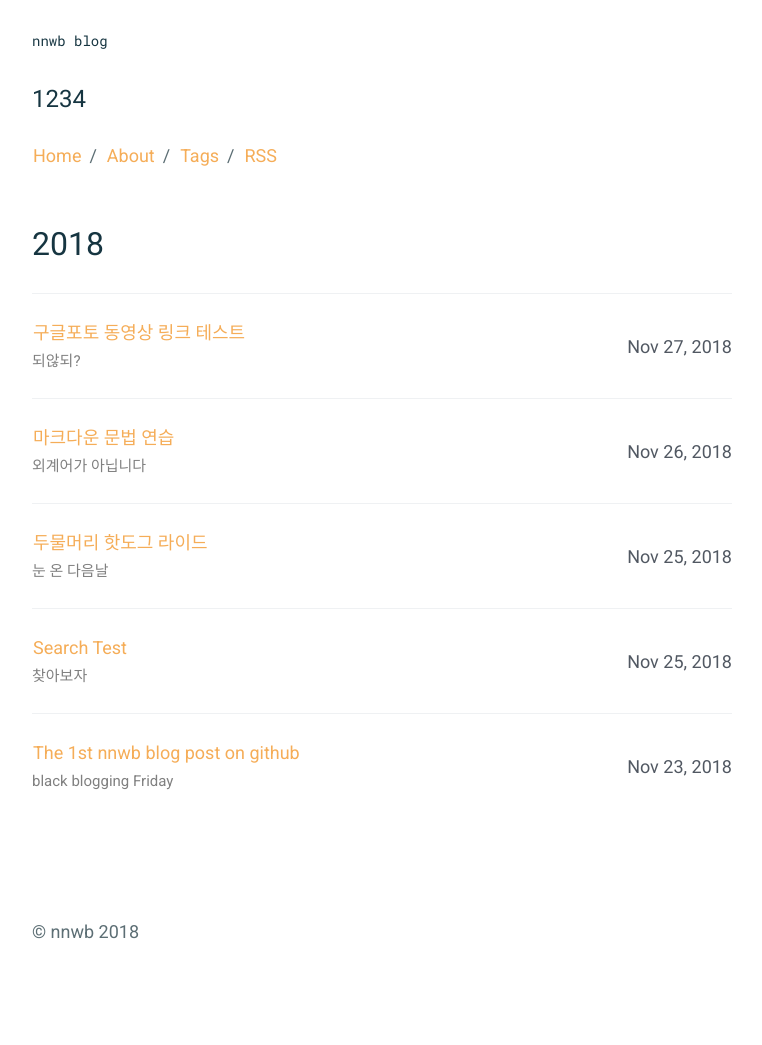
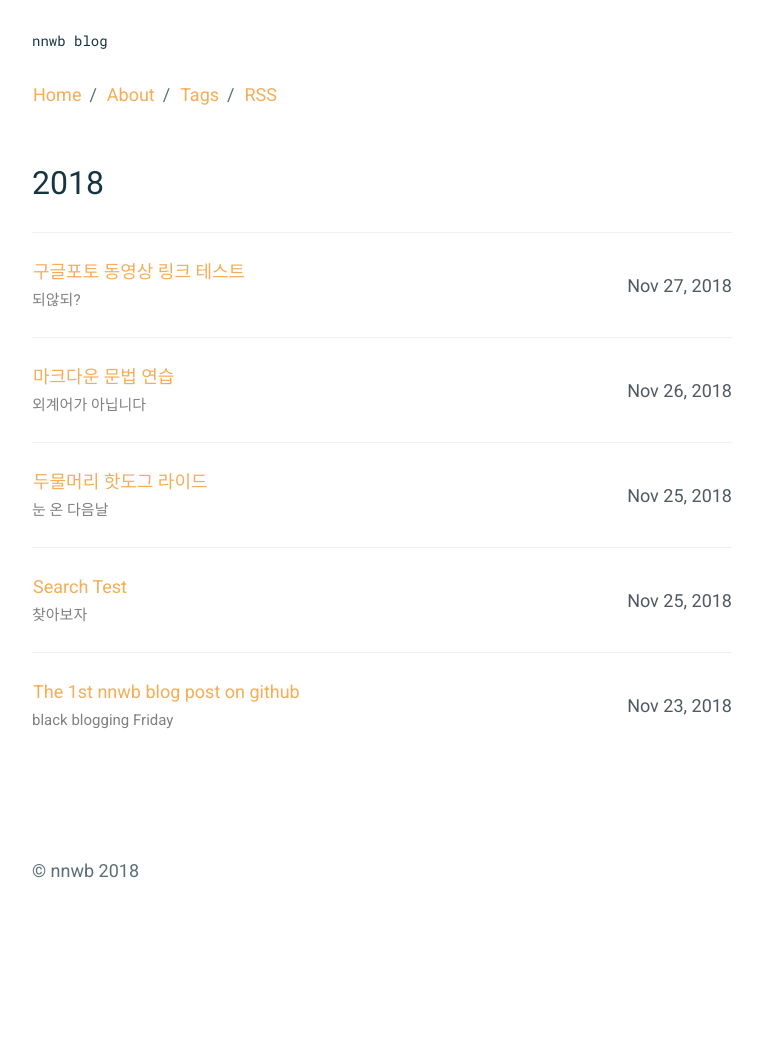
Before and after one commit to nnwb/nnwb.github.io, a Jekyll site: the page built from index.html, in a window 1280 px wide. Shown: the whole page, without its empty margins (258-1020 px from the left). Built offline with Jekyll 4.4.1, drawn with Linux system fonts in a browser that asks for light colours; after the commit the page ends 984 px from its top, so only the background shows below that.

Commit message:
Update _config.yml

```diff
--- a/_config.yml
+++ b/_config.yml
@@ -1,6 +1,6 @@
 # Site settings
 title: "nnwb blog"
-description: 1234
+description:
 
 author: nnwb
 email: jupiterjaz@gmail.com
```
